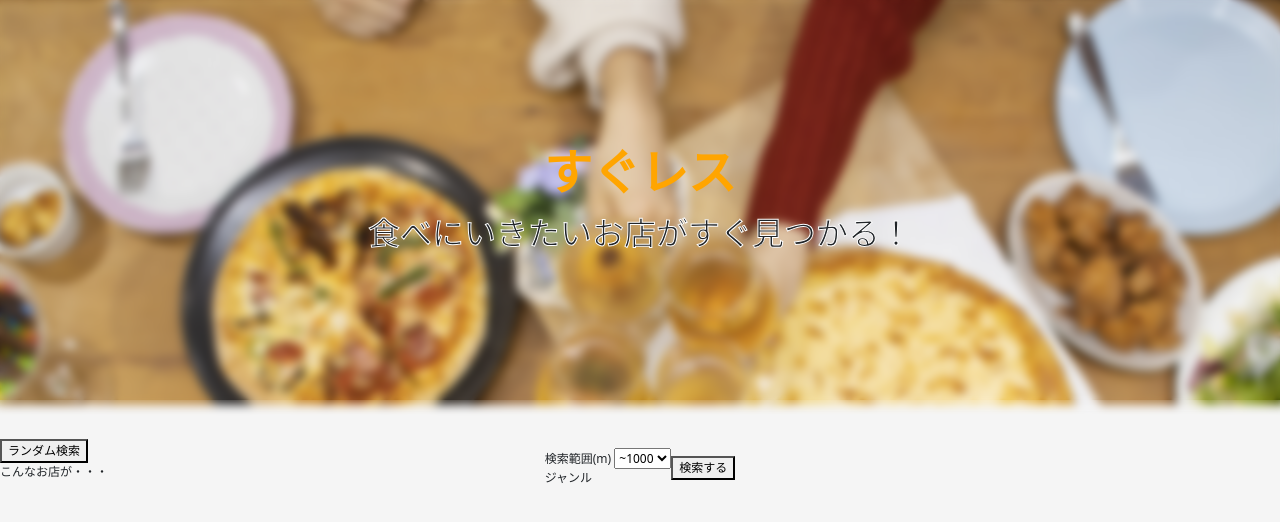
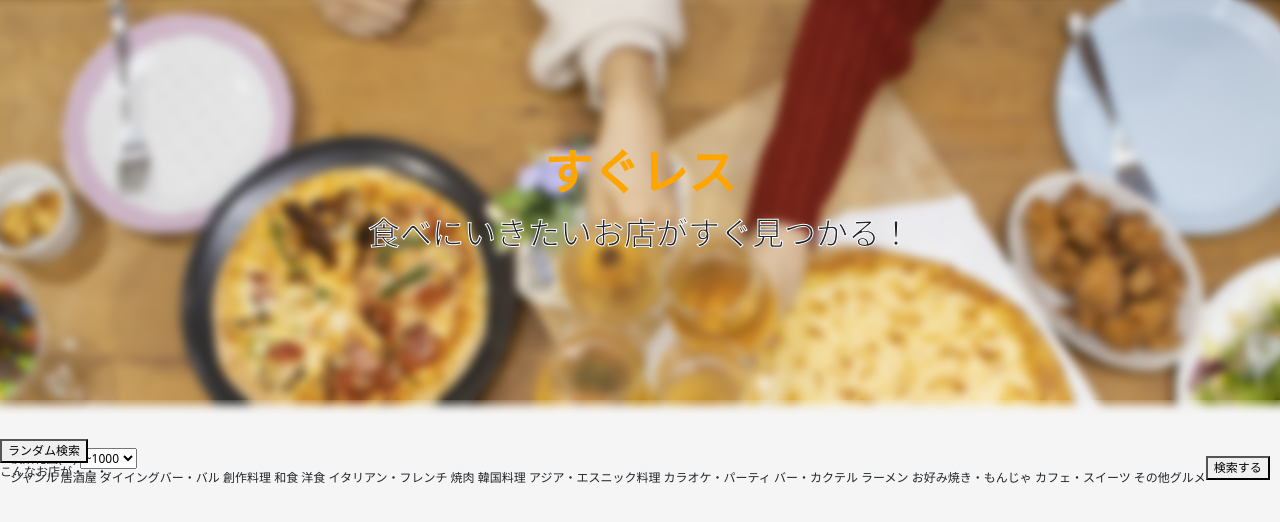
Before and after one commit to sayyyyyy/sugures, a Flask app: page / in a window 1280 px wide. Shown: the top 522 px of the page. Run offline with Flask 2, Linux system fonts and the light colour scheme; some libraries are stand-ins or nearby versions.

Commit message:
html ジャンル追加

```diff
--- a/application/templates/top.html
+++ b/application/templates/top.html
@@ -31,6 +31,21 @@
                 </select>
                 <div class="genre">
                     <span>ジャンル</span>
+                    <span id="G001" class="genre-select">居酒屋</span>
+                    <span id="G002" class="genre-select">ダイイングバー・バル</span>
+                    <span id="G003" class="genre-select">創作料理</span>
+                    <span id="G004" class="genre-select">和食</span>
+                    <span id="G005" class="genre-select">洋食</span>
+                    <span id="G006" class="genre-select">イタリアン・フレンチ</span>
+                    <span id="G007" class="genre-select">焼肉</span>
+                    <span id="G008" class="genre-select">韓国料理</span>
+                    <span id="G009" class="genre-select">アジア・エスニック料理</span>
+                    <span id="G010" class="genre-select">カラオケ・パーティ</span>
+                    <span id="G011" class="genre-select">バー・カクテル</span>
+                    <span id="G012" class="genre-select">ラーメン</span>
+                    <span id="G013" class="genre-select">お好み焼き・もんじゃ</span>
+                    <span id="G014" class="genre-select">カフェ・スイーツ</span>
+                    <span id="G015" class="genre-select">その他グルメ</span>
                 </div>
             </div>
             <button class="search-btn" onclick="callGeolocation()">検索する</button>
```
